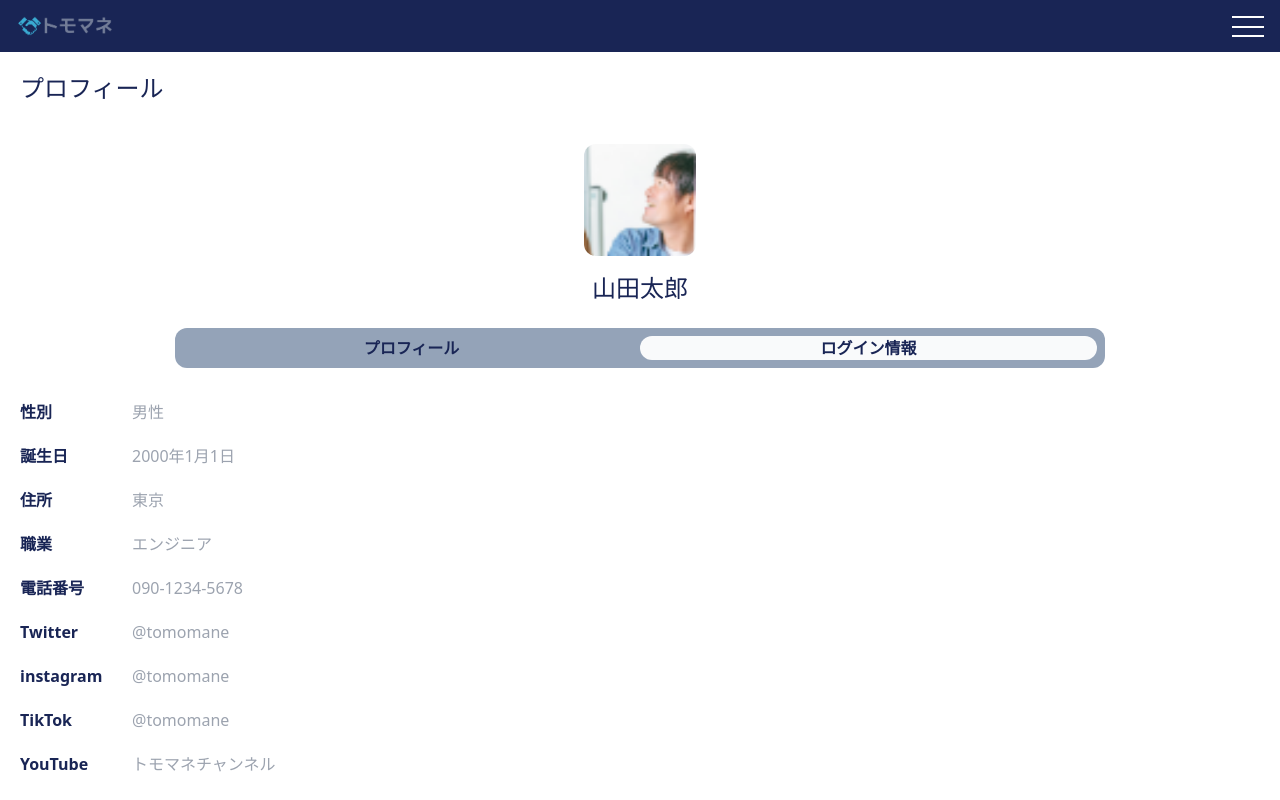
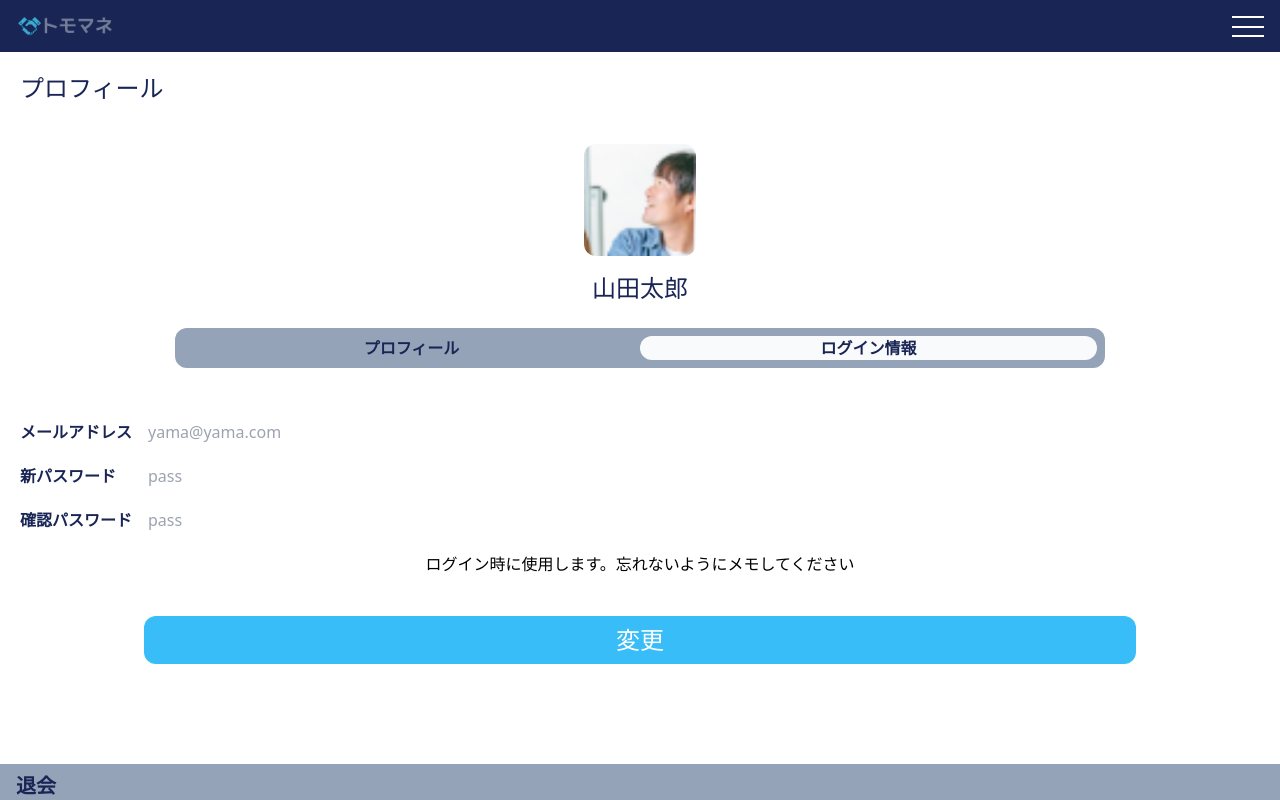
Before and after one commit to nikawa2161/tomomane, a React (Create React App) app: page /account in a window 1280 px wide. Both pictures are taken after a click on the button "ログイン情報". Shown: the top 800 px of the page. Built offline with nearby package versions, Linux system fonts and the light colour scheme.

Commit message:
ログインUIの作成

```diff
--- a/src/views/pages/account/AccountHome.tsx
+++ b/src/views/pages/account/AccountHome.tsx
@@ -1,5 +1,6 @@
 import { FC, useState } from 'react'
-import { inputProfile } from './inputFrom'
+import { LoginForm } from './LoginForm'
+import { ProfileForm } from './ProfileForm'
 
 export const AccountHome: FC = () => {
   const [isProfile, setIsProfile] = useState(true)
@@ -9,12 +10,6 @@ export const AccountHome: FC = () => {
   }
   const memoHandler = () => {
     setIsProfile(false)
-  }
-
-  type inputType = {
-    id: number
-    label: string
-    placeholder: string
   }
 
   return (
@@ -48,27 +43,8 @@ export const AccountHome: FC = () => {
             ログイン情報
           </button>
         </div>
-
-        {/* プロフィールフォーム */}
-        <div className="mt-8">
-          {inputProfile.map((input: inputType) => (
-            <div className="mt-5 flex justify-between" key={input.id}>
-              <p className="font-bold w-28 text-blue-primary">{input.label}</p>
-              <input
-                className="flex-1"
-                type="text"
-                placeholder={input.placeholder}
-              />
-            </div>
-          ))}
-        </div>
-        <button
-          type="button"
-          className="block mt-10 py-2 text-2xl w-4/5 mx-auto rounded-xl bg-sky-400 text-white"
-        >
-          変更
-        </button>
       </div>
+      {isProfile ? <ProfileForm /> : <LoginForm />}
     </>
   )
 }
--- /dev/null
+++ b/src/views/pages/account/LoginForm.tsx
@@ -0,0 +1,60 @@
+import { FC } from 'react'
+import { inputLogin } from './inputFrom'
+
+export const LoginForm: FC = () => {
+  type inputType = {
+    id: number
+    label: string
+    placeholder: string
+  }
+
+  return (
+    <>
+      <div className="px-5 pb-5 mt-8">
+        {inputLogin.map((input: inputType) => (
+          <div className="mt-5 flex justify-between" key={input.id}>
+            <p className="font-bold w-32 text-blue-primary">{input.label}</p>
+            <input
+              className="flex-1"
+              type="text"
+              placeholder={input.placeholder}
+            />
+          </div>
+        ))}
+        <p className="mt-5 text-center">
+          ログイン時に使用します。
+          <span className="inline-block">忘れないようにメモしてください</span>
+        </p>
+
+        <button
+          type="button"
+          className="block mt-10 py-2 text-2xl w-4/5 mx-auto rounded-xl bg-sky-400 text-white"
+        >
+          変更
+        </button>
+      </div>
+      <div className="mt-20">
+        <div className="px-4 py-2 text-xl bg-slate-400 text-blue-primary font-bold">
+          <p>退会</p>
+        </div>
+
+        <div className="px-5 pb-5 mt-8">
+          <p className="mt-5 text-center">
+            この操作は取り消しできません。
+            <br />
+            新たにログインする場合は、
+            <span className="inline-block">
+              新しくアカウントを作成して下さい。
+            </span>
+          </p>
+          <button
+            type="button"
+            className="block mt-10 py-2 font-bold text-2xl w-4/5 mx-auto rounded-xl bg-gray-300 text-rose-500"
+          >
+            アカウント削除
+          </button>
+        </div>
+      </div>
+    </>
+  )
+}
--- /dev/null
+++ b/src/views/pages/account/ProfileForm.tsx
@@ -0,0 +1,34 @@
+import { FC } from 'react'
+import { inputProfile } from './inputFrom'
+
+export const ProfileForm: FC = () => {
+  type inputType = {
+    id: number
+    label: string
+    placeholder: string
+  }
+
+  return (
+    <>
+      <div className="px-5 pb-5 mt-8">
+        {inputProfile.map((input: inputType) => (
+          <div className="mt-5 flex justify-between" key={input.id}>
+            <p className="font-bold w-28 text-blue-primary">{input.label}</p>
+            <input
+              className="flex-1"
+              type="text"
+              placeholder={input.placeholder}
+            />
+          </div>
+        ))}
+
+        <button
+          type="button"
+          className="block mt-10 py-2 text-2xl w-4/5 mx-auto rounded-xl bg-sky-400 text-white"
+        >
+          変更
+        </button>
+      </div>
+    </>
+  )
+}
--- a/src/views/pages/account/inputFrom.ts
+++ b/src/views/pages/account/inputFrom.ts
@@ -51,3 +51,21 @@ export const inputProfile: InputType[] = [
     placeholder: 'トモマネチャンネル',
   },
 ]
+
+export const inputLogin: InputType[] = [
+  {
+    id: 1,
+    label: 'メールアドレス',
+    placeholder: 'yama@yama.com',
+  },
+  {
+    id: 2,
+    label: '新パスワード',
+    placeholder: 'pass',
+  },
+  {
+    id: 3,
+    label: '確認パスワード',
+    placeholder: 'pass',
+  },
+]
```
